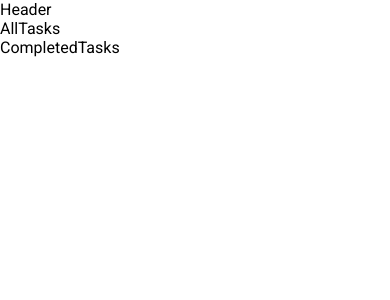
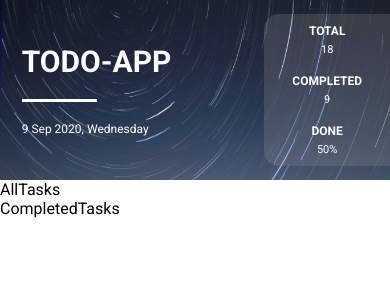
Before and after one commit to cheakimsemao/react-js-todo-app, a React (Create React App) app: page / in a window 390 px wide. Shown: the top 300 px of the page. Built offline with nearby package versions, Linux system fonts and the light colour scheme.

Commit message:
Added Header

```diff
--- a/src/App.css
+++ b/src/App.css
@@ -7,3 +7,144 @@
 body {
     font-family: 'Roboto', sans-serif;
 }
+
+.flex-container {
+    display: flex;
+    justify-content: space-between;
+}
+
+#header {
+    background-image: url('../src/assets/images/background.jpeg');
+    background-color: #cccccc;
+    background-size: 100% 100%;
+    background-repeat: no-repeat;
+    width: 100%;
+    height: 200px;
+    color: #ffffff;
+}
+
+.brand,
+.progress {
+    align-self: center;
+}
+
+.brand {
+    margin-left: 5%;
+}
+
+.header-title,
+.header-datetime {
+    padding: 10px;
+}
+
+.header-title {
+    font-size: 45px;
+}
+
+.header-line {
+    width: 115px;
+    margin: 10px;
+    border: none;
+    height: 3px;
+    color: #ffffff;
+    background-color: #ffffff;
+}
+
+.progress {
+    display: grid;
+    grid-template-columns: auto auto auto;
+    background-color: rgba(153, 153, 153, 0.226);
+    border-bottom-left-radius: 20px;
+    border-top-left-radius: 20px;
+    padding: 40px 70px;
+}
+
+.progress > div {
+    text-align: center;
+    padding: 10px 20px;
+    margin: 0 20px;
+}
+
+.progress-title {
+    font-weight: bold;
+    font-size: 25px;
+}
+
+.progress-number {
+    padding-top: 5px;
+    font-size: 20px;
+}
+
+@media only screen and (max-width: 960px) {
+    .header-title {
+        font-size: 35px;
+    }
+
+    .header-datetime {
+        font-size: 15px;
+    }
+
+    .header-line {
+        width: 88px;
+    }
+
+    .progress {
+        padding: 30px 50px;
+    }
+
+    .progress > div {
+        padding: 10px 5px;
+        margin: 5px 15px;
+    }
+
+    .progress-title {
+        font-size: 22px;
+    }
+
+    .progress-number {
+        font-size: 18px;
+    }
+}
+
+@media only screen and (max-width: 725px) {
+    #header {
+        height: 180px;
+    }
+
+    .center {
+        margin-left: 3%;
+    }
+
+    .header-title {
+        font-size: 30px;
+    }
+
+    .header-datetime {
+        font-size: 12px;
+    }
+
+    .header-line {
+        width: 75px;
+    }
+
+    .progress {
+        display: inline;
+        border-bottom-left-radius: 15px;
+        border-top-left-radius: 15px;
+        padding: 0 20px;
+    }
+
+    .progress > div {
+        padding: 8px;
+        margin: 0;
+        margin: 2px 0;
+    }
+
+    .progress-title {
+        font-size: 12px;
+    }
+
+    .progress-number {
+        font-size: 11px;
+    }
+}
--- a/src/components/Header.js
+++ b/src/components/Header.js
@@ -2,8 +2,26 @@ import React from 'react';
 
 const Header = () => {
     return (
-        <div>
-            <p>Header</p>
+        <div id='header' className='flex-container'>
+            <div className='center brand'>
+                <h1 className='header-title'>TODO-APP</h1>
+                <hr className='header-line' />
+                <p className='header-datetime'>9 Sep 2020, Wednesday</p>
+            </div>
+            <div className='progress'>
+                <div>
+                    <p className='progress-title'>TOTAL</p>
+                    <p className='progress-number'>18</p>
+                </div>
+                <div>
+                    <p className='progress-title'>COMPLETED</p>
+                    <p className='progress-number'>9</p>
+                </div>
+                <div>
+                    <p className='progress-title'>DONE</p>
+                    <p className='progress-number'>50%</p>
+                </div>
+            </div>
         </div>
     );
 };
```
Also changed, not shown: src/assets/images/background.jpeg (added), src/assets/images/background.jpg (added).
